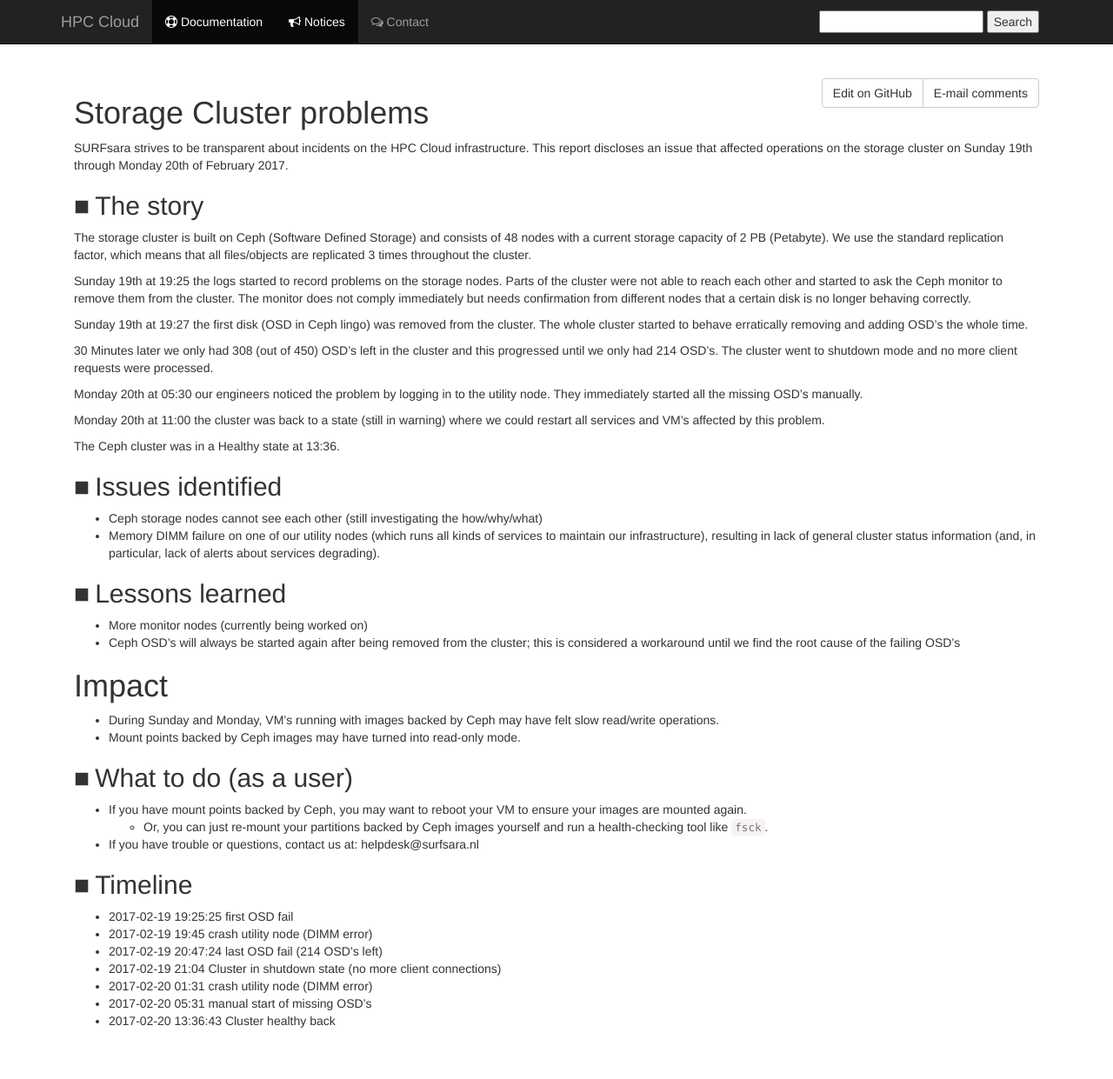
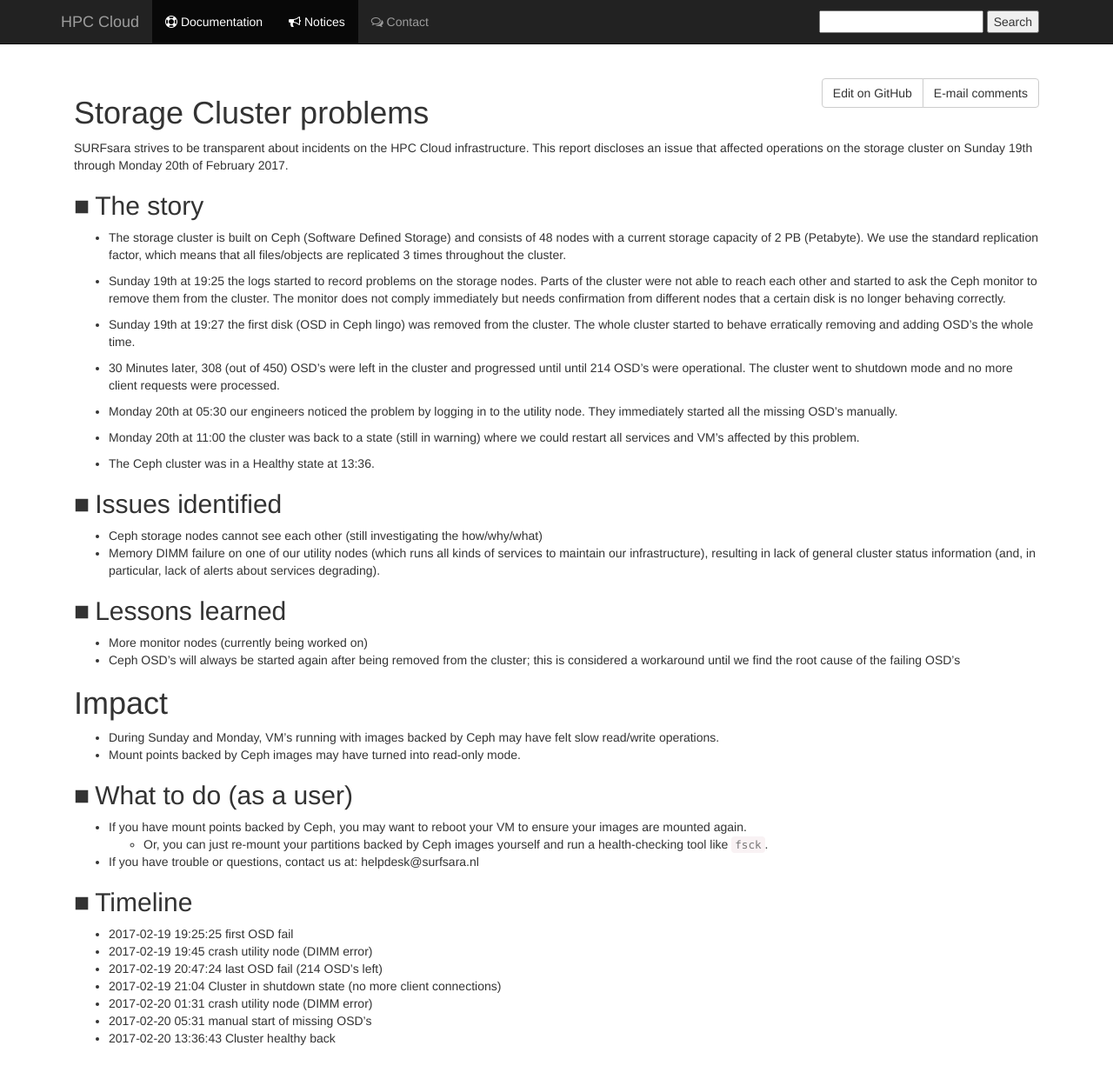
Before and after one commit to sara-nl/clouddocs, a Jekyll site: the page built from notices/ceph_osds.markdown, in a window 1280 px wide and 1254 px high. Shown: the top 1241 px of the window at 87% size. Built offline with Jekyll 4.4.1, drawn with Linux system fonts in a browser that asks for light colours; nearby versions of some CDN libraries; our own code applies the rules of GitHub Pages for plain Markdown files.

Commit message:
Some more

```diff
--- a/notices/ceph_osds.markdown
+++ b/notices/ceph_osds.markdown
@@ -8,19 +8,19 @@ SURFsara strives to be transparent about incidents on the HPC Cloud infrastructu
 
 ## The story
 
-The storage cluster is built on Ceph (Software Defined Storage) and consists of 48 nodes with a current storage capacity of 2 PB (Petabyte). We use the standard replication factor, which means that all files/objects are replicated 3 times throughout the cluster.
+* The storage cluster is built on Ceph (Software Defined Storage) and consists of 48 nodes with a current storage capacity of 2 PB (Petabyte). We use the standard replication factor, which means that all files/objects are replicated 3 times throughout the cluster.
 
-Sunday 19th at 19:25 the logs started to record problems on the storage nodes. Parts of the cluster were not able to reach each other and started to ask the Ceph monitor to remove them from the cluster. The monitor does not comply immediately but needs confirmation from different nodes that a certain disk is no longer behaving correctly.
+* Sunday 19th at 19:25 the logs started to record problems on the storage nodes. Parts of the cluster were not able to reach each other and started to ask the Ceph monitor to remove them from the cluster. The monitor does not comply immediately but needs confirmation from different nodes that a certain disk is no longer behaving correctly.
 
-Sunday 19th at 19:27 the first disk (OSD in Ceph lingo) was removed from the cluster. The whole cluster started to behave erratically removing and adding OSD's the whole time.
+* Sunday 19th at 19:27 the first disk (OSD in Ceph lingo) was removed from the cluster. The whole cluster started to behave erratically removing and adding OSD's the whole time.
 
-30 Minutes later we only had 308 (out of 450) OSD's left in the cluster and this progressed until we only had 214 OSD's. The cluster went to shutdown mode and no more client requests were processed.
+* 30 Minutes later, 308 (out of 450) OSD's were left in the cluster and progressed until until 214 OSD's were operational. The cluster went to shutdown mode and no more client requests were processed.
 
-Monday 20th at 05:30 our engineers noticed the problem by logging in to the utility node. They immediately started all the missing OSD's manually.
+* Monday 20th at 05:30 our engineers noticed the problem by logging in to the utility node. They immediately started all the missing OSD's manually.
 
-Monday 20th at 11:00 the cluster was back to a state (still in warning) where we could restart all services and VM's affected by this problem.
+* Monday 20th at 11:00 the cluster was back to a state (still in warning) where we could restart all services and VM's affected by this problem.
 
-The Ceph cluster was in a Healthy state at 13:36.
+* The Ceph cluster was in a Healthy state at 13:36.
 
 
 ## Issues identified
```
